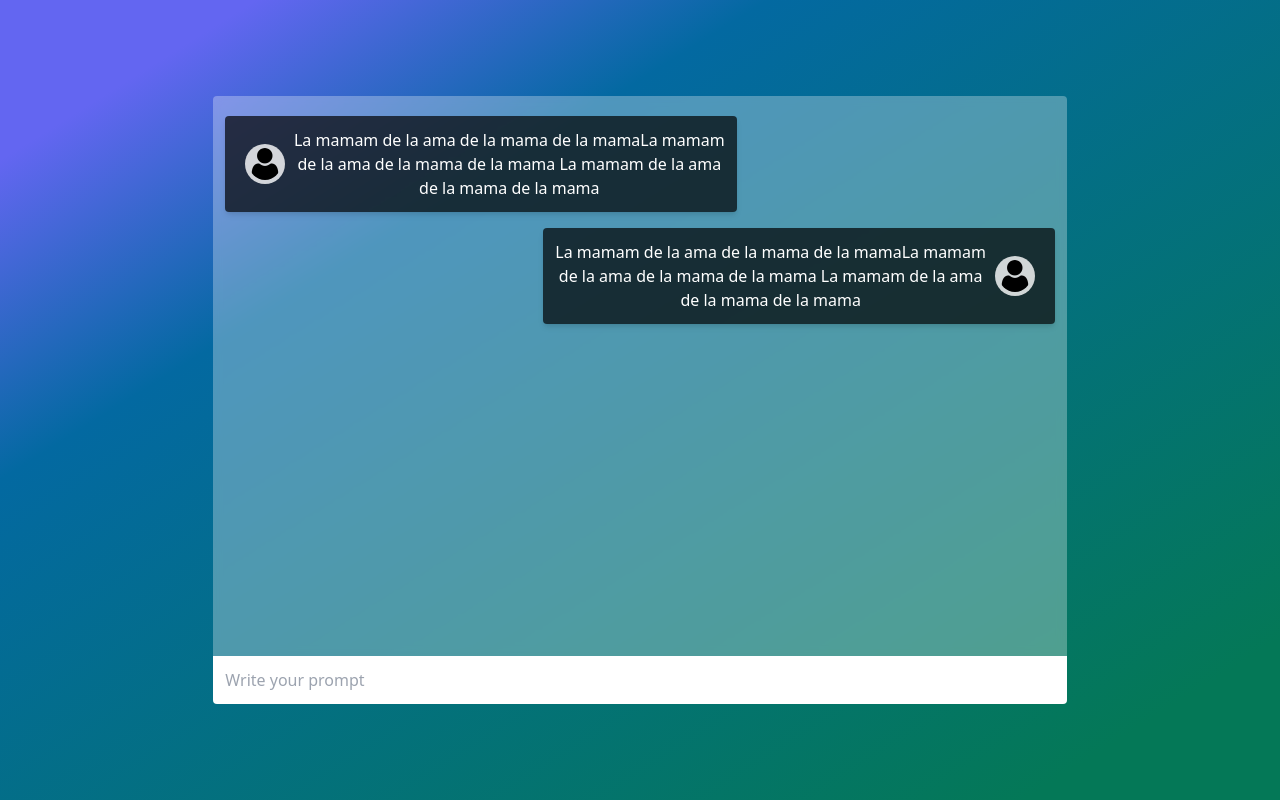
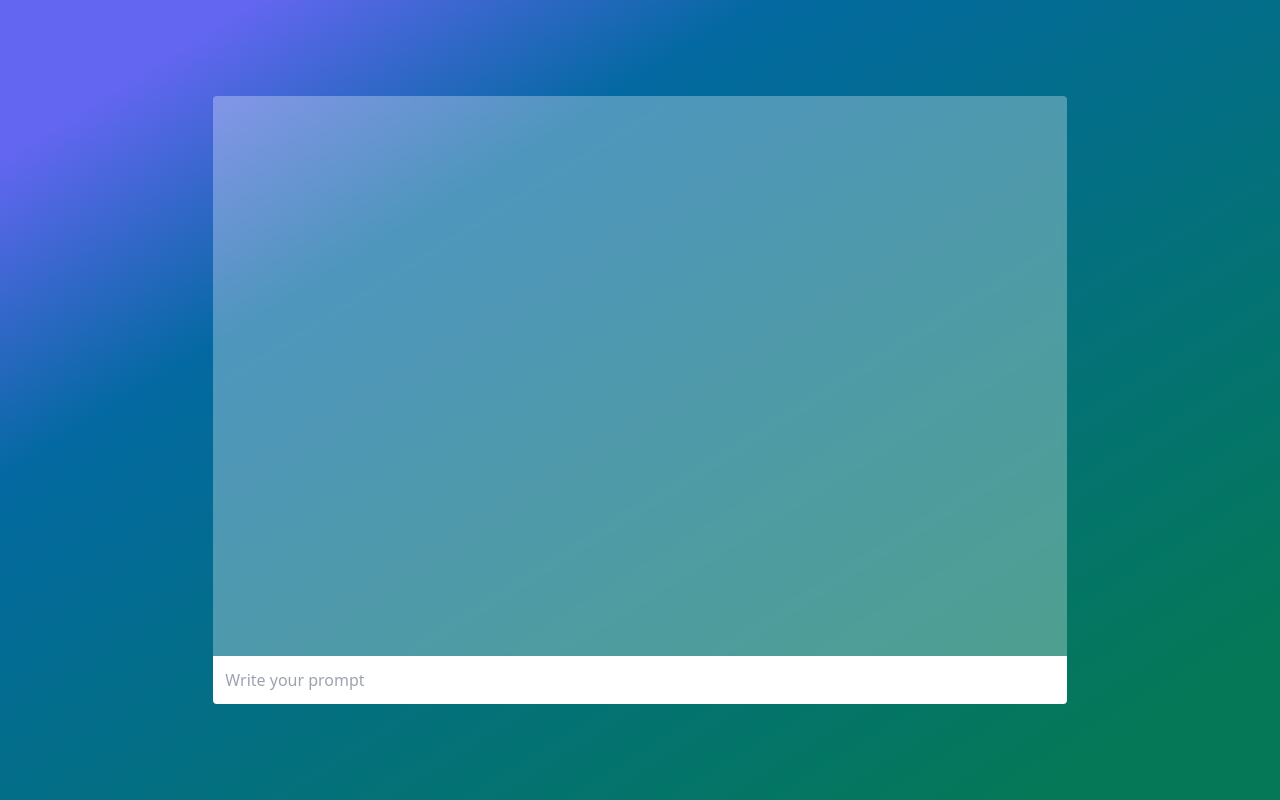
Before and after one commit to marcgj/LAUZHACK23-OpenSystems, a React (Create React App) app in the folder frontend/: page /chat in a window 1280 px wide. Built offline with nearby package versions, Linux system fonts and the light colour scheme.

Commit message:
something made

```diff
--- /dev/null
+++ b/frontend/src/components/chatMessage.js
@@ -0,0 +1,18 @@
+import React from "react";
+
+export default function ChatMessage({ isUser, content }) {
+  return (
+    <div
+      className={`flex ${
+        isUser ? "flex-row-reverse place-self-end" : "row "
+      } p-3 my-2 items-center  shadow-md max-w-lg rounded bg-black/70`}
+    >
+      <img
+        src="user.png"
+        className="inline aspect-square h-10 rounded-full bg-white/80 p-1 mx-2"
+        alt=""
+      />
+      <span>{content}</span>
+    </div>
+  );
+}
--- a/frontend/src/pages/chat.js
+++ b/frontend/src/pages/chat.js
@@ -1,6 +1,24 @@
-import React from "react";
+import React, { useEffect, useState } from "react";
+import ChatMessage from "../components/chatMessage";
 
 export default function Chat() {
+  const [messages, setMessages] = useState([]);
+  const [message, setMessage] = useState();
+
+  function buildMessage(isUser, content) {
+    return { isUser: isUser, content: content };
+  }
+
+  function handleMessage() {
+    if (!message) return;
+
+    const temp = [];
+    temp.push(buildMessage(true, message));
+    temp.push(buildMessage(false, "chupamela"));
+    setMessages(messages.concat(temp));
+    setMessage("");
+  }
+
   return (
     <>
       <div className="w-2/3 m-auto">
@@ -8,35 +26,19 @@ export default function Chat() {
           style={{ height: "70vh" }}
           className="flex flex-col my-auto bg-white/30 p-3 backdrop-blur-sm rounded-t overflow-scroll"
         >
-          <div className="flex row items-center p-3 my-2  shadow-md max-w-lg rounded bg-black/70">
-            <img
-              src="user.png"
-              className="inline aspect-square h-10 rounded-full bg-white/80 p-1 mx-2"
-              alt=""
-            />
-            <span>
-              La mamam de la ama de la mama de la mamaLa mamam de la ama de la
-              mama de la mama La mamam de la ama de la mama de la mama
-            </span>
-          </div>
-          <div className="flex flex-row-reverse place-self-end  shadow-md  items-center p-3 my-2 max-w-lg rounded bg-black/70">
-            <img
-              src="user.png"
-              className="inline aspect-square h-10 rounded-full bg-white/80 p-1 mx-2"
-              alt=""
-            />
-            <span>
-              La mamam de la ama de la mama de la mamaLa mamam de la ama de la
-              mama de la mama La mamam de la ama de la mama de la mama
-            </span>
-          </div>
+          {messages.map(({ isUser, content }) => (
+            <ChatMessage isUser={isUser} content={content} />
+          ))}
         </div>
         <input
           type="text"
-          className="p-3 w-full rounded-b"
+          className="p-3 w-full rounded-b text-black"
           placeholder="Write your prompt"
-          name=""
-          id=""
+          value={message}
+          onChange={(e) => setMessage(e.target.value)}
+          onKeyDown={(e) => {
+            if (e.key === "Enter") handleMessage();
+          }}
         />
       </div>
     </>
```
